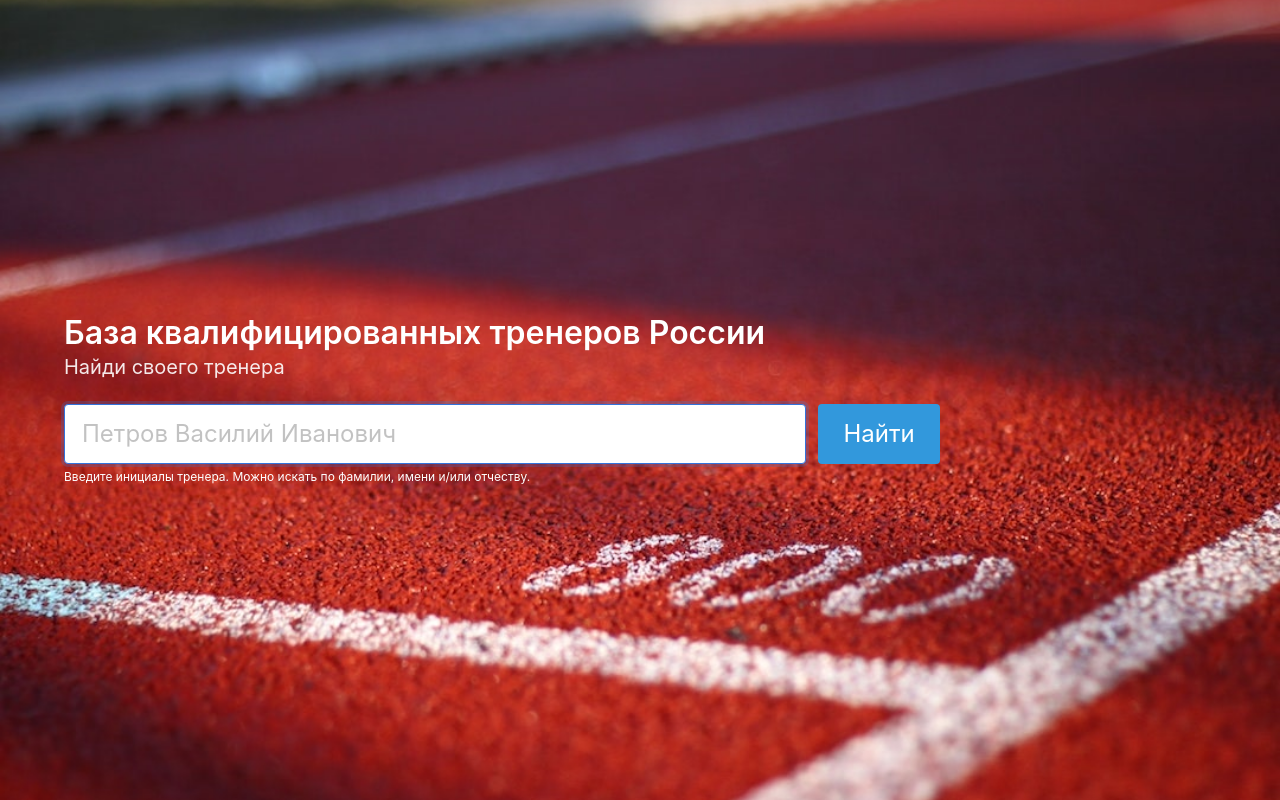
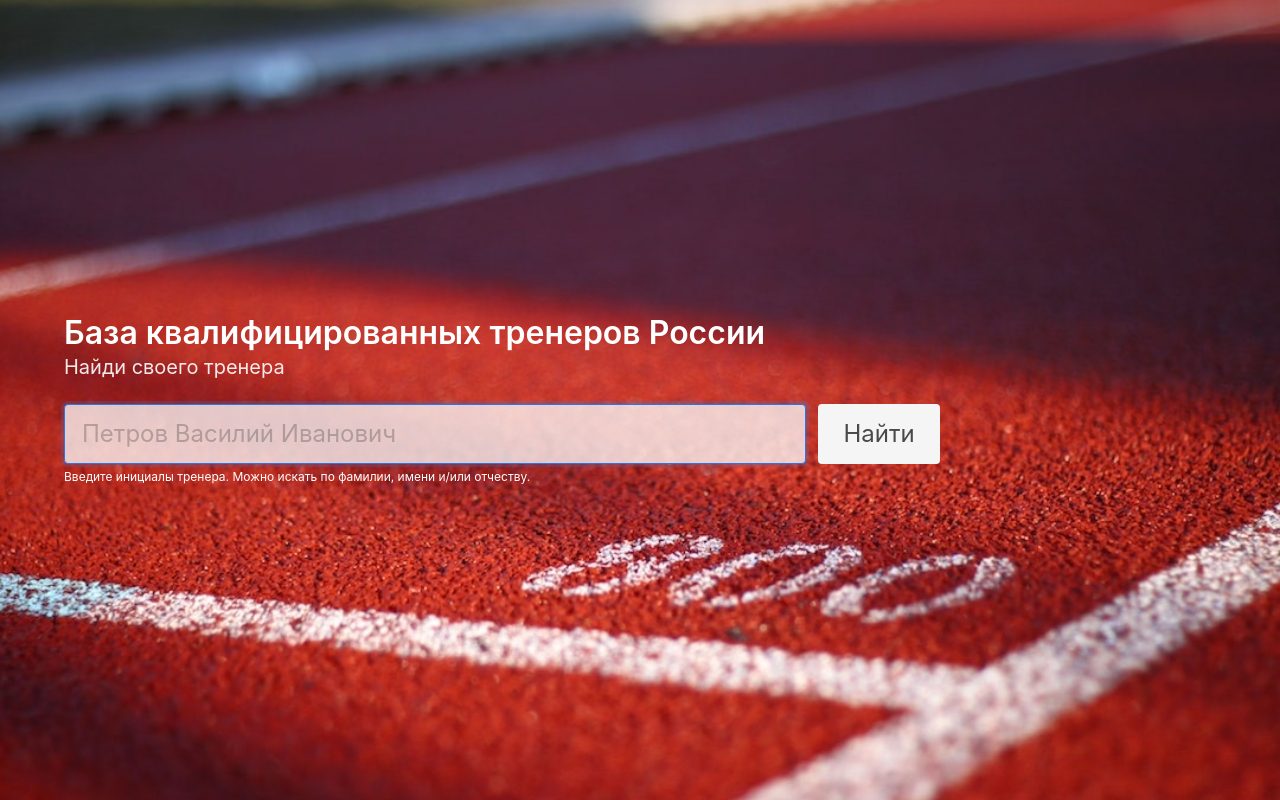
Before and after one commit to yoyofit/yoyo.fit, a Django app: page / in a window 1280 px wide. Run offline with Django 3.2, Linux system fonts and the light colour scheme.

Commit message:
Change input background opacity on homepage hero block.

```diff
--- a/yoyo/static/yoyo/css/main.css
+++ b/yoyo/static/yoyo/css/main.css
@@ -9,3 +9,7 @@
     background-color: #f14668;
     color: #ffffff;
 }
+
+.is-homepage .input {
+    background: rgba(255, 255, 255, 0.75);
+}
--- a/yoyo/templates/yoyo/index.html
+++ b/yoyo/templates/yoyo/index.html
@@ -26,7 +26,7 @@
                             </div>
                             <div class="field">
                                 <div class="control">
-                                    <button class="button is-info is-large">Найти</button>
+                                    <button class="button is-light is-large">Найти</button>
                                 </div>
                             </div>
                         </div>
```
